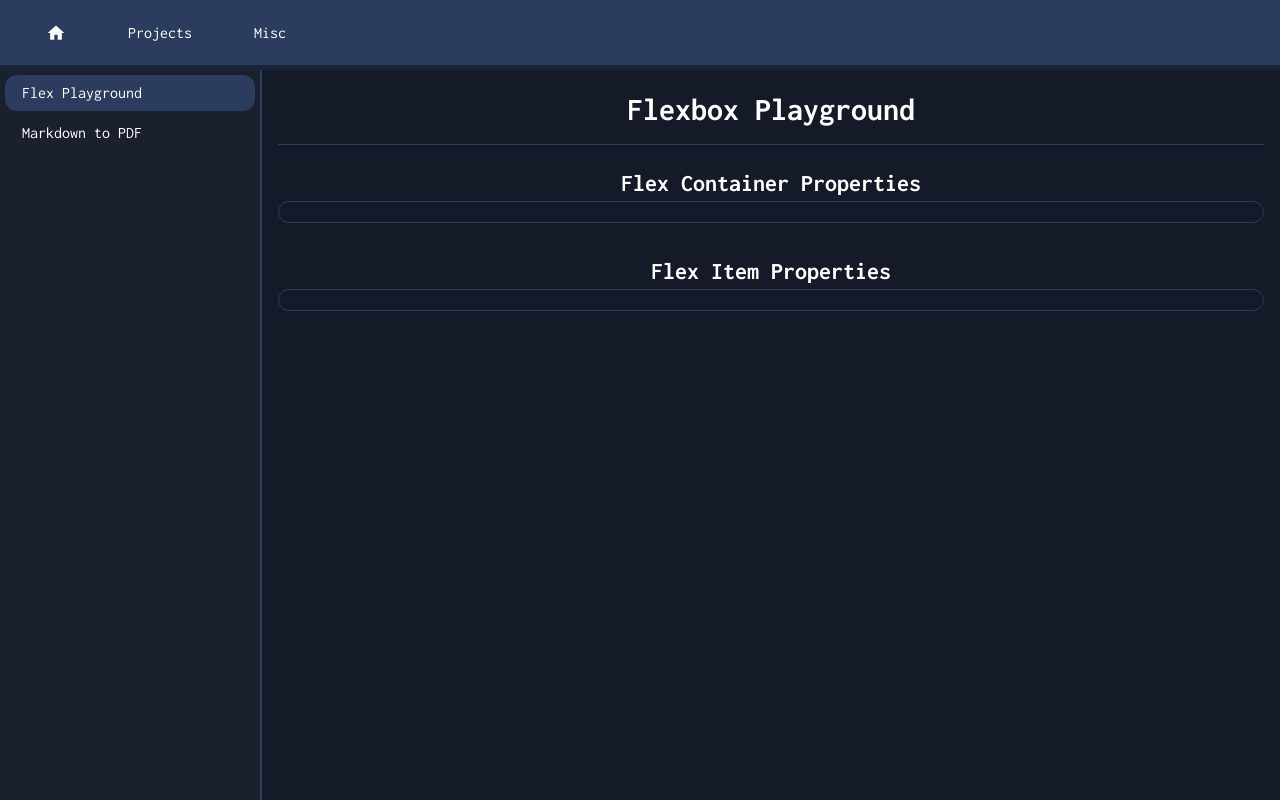
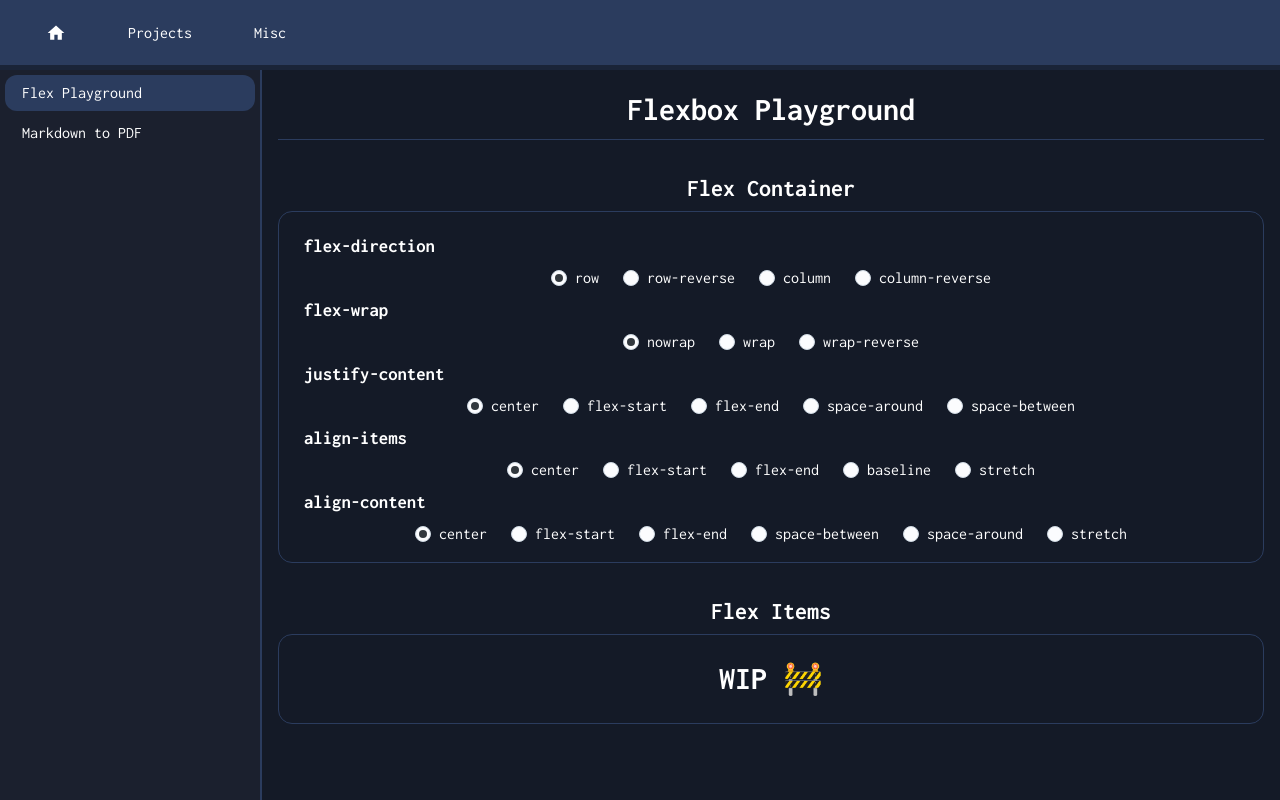
Before and after one commit to scoogii/portfolio, a Next.js app: page /misc in a window 1280 px wide. Built offline with nearby package versions, Linux system fonts and the light colour scheme.

Commit message:
create radio groups for flex container properties

```diff
--- /dev/null
+++ b/app/_components/FlexPlayground/FlexPlaygroundPanel.jsx
@@ -0,0 +1,96 @@
+import { Box, Divider } from "@mui/joy";
+import FlexDirection from "./container/FlexDirection";
+import FlexWrap from "./container/FlexWrap";
+import JustifyContent from "./container/JustifyContent";
+import AlignItems from "./container/AlignItems";
+import AlignContent from "./container/AlignContent";
+
+const FlexPlaygroundPanel = () => {
+  const boxStyle = {
+    display: "flex",
+    flexDirection: "column",
+    justifyContent: "start",
+    alignItems: "center",
+    width: "100%",
+    height: "100%",
+  };
+
+  const contentStyle = {
+    display: "flex",
+    flexDirection: "column",
+    justifyContent: "center",
+    alignItems: "center",
+    width: "100%",
+    border: "1px solid #2b3c5e",
+    borderRadius: "14px",
+    padding: "20px 10px 20px",
+    gap: "10px",
+  };
+
+  const headingStyle = {
+    textAlign: "center",
+    marginBottom: "5px",
+  };
+
+  const subHeadingStyle = {
+    width: "100%",
+    textAlign: "left",
+    marginLeft: "30px",
+  };
+
+  const radioGroupStyle = {
+    display: "flex",
+    flexDirection: "row",
+    justifyContent: "center",
+    alignItems: "center",
+    flexWrap: "wrap",
+    gap: "10px",
+  };
+
+  return (
+    <Box sx={boxStyle}>
+      <h1 style={{ textAlign: "center" }}>Flexbox Playground</h1>
+
+      <Divider sx={{ background: "#2b3c5e", margin: "5px 0 30px" }} />
+
+      <h2 style={headingStyle}>Flex Container</h2>
+      <Box sx={contentStyle} style={{ marginBottom: "30px" }}>
+        <FlexDirection
+          headingStyle={subHeadingStyle}
+          groupStyle={radioGroupStyle}
+        />
+        <FlexWrap headingStyle={subHeadingStyle} groupStyle={radioGroupStyle} />
+        <JustifyContent
+          headingStyle={subHeadingStyle}
+          groupStyle={radioGroupStyle}
+        />
+        <AlignItems
+          headingStyle={subHeadingStyle}
+          groupStyle={radioGroupStyle}
+        />
+        <AlignContent
+          headingStyle={subHeadingStyle}
+          groupStyle={radioGroupStyle}
+        />
+      </Box>
+
+      <h2 style={headingStyle}>Flex Items</h2>
+      <Box sx={contentStyle}>
+        <h1>WIP 🚧</h1>
+        {/*
+        <h3 style={subHeadingStyle}>align-self</h3>
+
+        <h3 style={subHeadingStyle}>flex-grow</h3>
+
+        <h3 style={subHeadingStyle}>flex-shrink</h3>
+
+        <h3 style={subHeadingStyle}>flex</h3>
+
+        <h3 style={subHeadingStyle}>order</h3>
+      */}
+      </Box>
+    </Box>
+  );
+};
+
+export default FlexPlaygroundPanel;
--- /dev/null
+++ b/app/_components/FlexPlayground/container/AlignContent.jsx
@@ -0,0 +1,38 @@
+import { Radio, RadioGroup } from "@mui/joy";
+
+const AlignContent = ({ headingStyle, groupStyle }) => {
+  return (
+    <>
+      <h3 style={headingStyle}>align-content</h3>
+      <RadioGroup
+        defaultValue="center"
+        orientation="horizontal"
+        sx={groupStyle}
+      >
+        <Radio value="center" label="center" size="sm" color="neutral" />
+        <Radio
+          value="flex-start"
+          label="flex-start"
+          size="sm"
+          color="neutral"
+        />
+        <Radio value="flex-end" label="flex-end" size="sm" color="neutral" />
+        <Radio
+          value="space-between"
+          label="space-between"
+          size="sm"
+          color="neutral"
+        />
+        <Radio
+          value="space-around"
+          label="space-around"
+          size="sm"
+          color="neutral"
+        />
+        <Radio value="stretch" label="stretch" size="sm" color="neutral" />
+      </RadioGroup>
+    </>
+  );
+};
+
+export default AlignContent;
--- /dev/null
+++ b/app/_components/FlexPlayground/container/AlignItems.jsx
@@ -0,0 +1,27 @@
+import { Radio, RadioGroup } from "@mui/joy";
+
+const AlignItems = ({ headingStyle, groupStyle }) => {
+  return (
+    <>
+      <h3 style={headingStyle}>align-items</h3>
+      <RadioGroup
+        defaultValue="center"
+        orientation="horizontal"
+        sx={groupStyle}
+      >
+        <Radio value="center" label="center" size="sm" color="neutral" />
+        <Radio
+          value="flex-start"
+          label="flex-start"
+          size="sm"
+          color="neutral"
+        />
+        <Radio value="flex-end" label="flex-end" size="sm" color="neutral" />
+        <Radio value="baseline" label="baseline" size="sm" color="neutral" />
+        <Radio value="stretch" label="stretch" size="sm" color="neutral" />
+      </RadioGroup>
+    </>
+  );
+};
+
+export default AlignItems;
--- /dev/null
+++ b/app/_components/FlexPlayground/container/FlexDirection.jsx
@@ -0,0 +1,27 @@
+import { Radio, RadioGroup } from "@mui/joy";
+
+const FlexDirection = ({ headingStyle, groupStyle }) => {
+  return (
+    <>
+      <h3 style={headingStyle}>flex-direction</h3>
+      <RadioGroup defaultValue="row" orientation="horizontal" sx={groupStyle}>
+        <Radio value="row" label="row" size="sm" color="neutral" />
+        <Radio
+          value="row-reverse"
+          label="row-reverse"
+          size="sm"
+          color="neutral"
+        />
+        <Radio value="column" label="column" size="sm" color="neutral" />
+        <Radio
+          value="column-reverse"
+          label="column-reverse"
+          size="sm"
+          color="neutral"
+        />
+      </RadioGroup>
+    </>
+  );
+};
+
+export default FlexDirection;
--- /dev/null
+++ b/app/_components/FlexPlayground/container/FlexWrap.jsx
@@ -0,0 +1,25 @@
+import { Radio, RadioGroup } from "@mui/joy";
+
+const FlexWrap = ({ headingStyle, groupStyle }) => {
+  return (
+    <>
+      <h3 style={headingStyle}>flex-wrap</h3>
+      <RadioGroup
+        defaultValue="nowrap"
+        orientation="horizontal"
+        sx={groupStyle}
+      >
+        <Radio value="nowrap" label="nowrap" size="sm" color="neutral" />
+        <Radio value="wrap" label="wrap" size="sm" color="neutral" />
+        <Radio
+          value="wrap-reverse"
+          label="wrap-reverse"
+          size="sm"
+          color="neutral"
+        />
+      </RadioGroup>
+    </>
+  );
+};
+
+export default FlexWrap;
--- /dev/null
+++ b/app/_components/FlexPlayground/container/JustifyContent.jsx
@@ -0,0 +1,37 @@
+import { Radio, RadioGroup } from "@mui/joy";
+
+const JustifyContent = ({ headingStyle, groupStyle }) => {
+  return (
+    <>
+      <h3 style={headingStyle}>justify-content</h3>
+      <RadioGroup
+        defaultValue="center"
+        orientation="horizontal"
+        sx={groupStyle}
+      >
+        <Radio value="center" label="center" size="sm" color="neutral" />
+        <Radio
+          value="flex-start"
+          label="flex-start"
+          size="sm"
+          color="neutral"
+        />
+        <Radio value="flex-end" label="flex-end" size="sm" color="neutral" />
+        <Radio
+          value="space-around"
+          label="space-around"
+          size="sm"
+          color="neutral"
+        />
+        <Radio
+          value="space-between"
+          label="space-between"
+          size="sm"
+          color="neutral"
+        />
+      </RadioGroup>
+    </>
+  );
+};
+
+export default JustifyContent;
--- a/app/_components/FlexPlaygroundPanel.jsx
+++ /dev/null
@@ -1,40 +0,0 @@
-import { Box, Divider } from "@mui/joy";
-
-const FlexPlaygroundPanel = () => {
-  const boxStyle = {
-    display: "flex",
-    flexDirection: "column",
-    justifyContent: "start",
-    alignItems: "center",
-    width: "100%",
-    height: "100%",
-  };
-
-  const contentStyle = {
-    display: "flex",
-    flexDirection: "column",
-    justifyContent: "center",
-    alignItems: "center",
-    width: "100%",
-    border: "1px solid #2b3c5e",
-    borderRadius: "14px",
-    padding: "10px",
-    gap: "10px",
-  };
-
-  return (
-    <Box sx={boxStyle}>
-      <h1 style={{ textAlign: "center" }}>Flexbox Playground</h1>
-
-      <Divider sx={{ background: "#2b3c5e", margin: "10px 0 20px" }} />
-
-      <h2 style={{ textAlign: "center" }}>Flex Container Properties</h2>
-      <Box sx={contentStyle} style={{ marginBottom: "30px" }}></Box>
-
-      <h2 style={{ textAlign: "center" }}>Flex Item Properties</h2>
-      <Box sx={contentStyle}></Box>
-    </Box>
-  );
-};
-
-export default FlexPlaygroundPanel;
--- /dev/null
+++ b/app/_components/MarkdownToPDF/MarkdownToPDFPanel.jsx
@@ -0,0 +1,21 @@
+import { Box } from "@mui/joy";
+import styles from "../../page.module.css";
+
+const MarkdownToPDFPanel = () => {
+  const boxStyle = {
+    display: "flex",
+    flexDirection: "column",
+    justifyContent: "center",
+    alignItems: "center",
+    width: "100%",
+    height: "100%",
+  };
+
+  return (
+    <Box className={styles.loading} sx={boxStyle}>
+      <h1>WIP 🚧</h1>
+    </Box>
+  );
+};
+
+export default MarkdownToPDFPanel;
--- a/app/misc/page.jsx
+++ b/app/misc/page.jsx
@@ -3,7 +3,8 @@
 import { useMediaQuery } from "@mui/material";
 import Nav from "../_components/Nav";
 import { Box, Tab, TabList, TabPanel, Tabs } from "@mui/joy";
-import FlexPlaygroundPanel from "../_components/FlexPlaygroundPanel";
+import FlexPlaygroundPanel from "../_components/FlexPlayground/FlexPlaygroundPanel";
+import MarkdownToPDFPanel from "../_components/MarkdownToPDF/MarkdownToPDFPanel";
 
 const Misc = () => {
   const smallScreen = useMediaQuery("(max-width: 600px)");
@@ -79,7 +80,7 @@ const Misc = () => {
           </TabPanel>
 
           <TabPanel value={1} sx={tabPanelStyle}>
-            WIP
+            <MarkdownToPDFPanel />
           </TabPanel>
         </Tabs>
       </Box>
--- a/app/theme.jsx
+++ b/app/theme.jsx
@@ -14,12 +14,17 @@ const theme = extendTheme({
       styleOverrides: {
         root: {
           color: "white",
-          "&:hover": {
-            opacity: "0.7",
-          },
           "&.Mui-selected": {
             backgroundColor: "#2b3c5e",
           },
+        },
+      },
+    },
+    JoyRadio: {
+      styleOverrides: {
+        root: {
+          color: "white",
+          fontSize: "12pt",
         },
       },
     },
```
